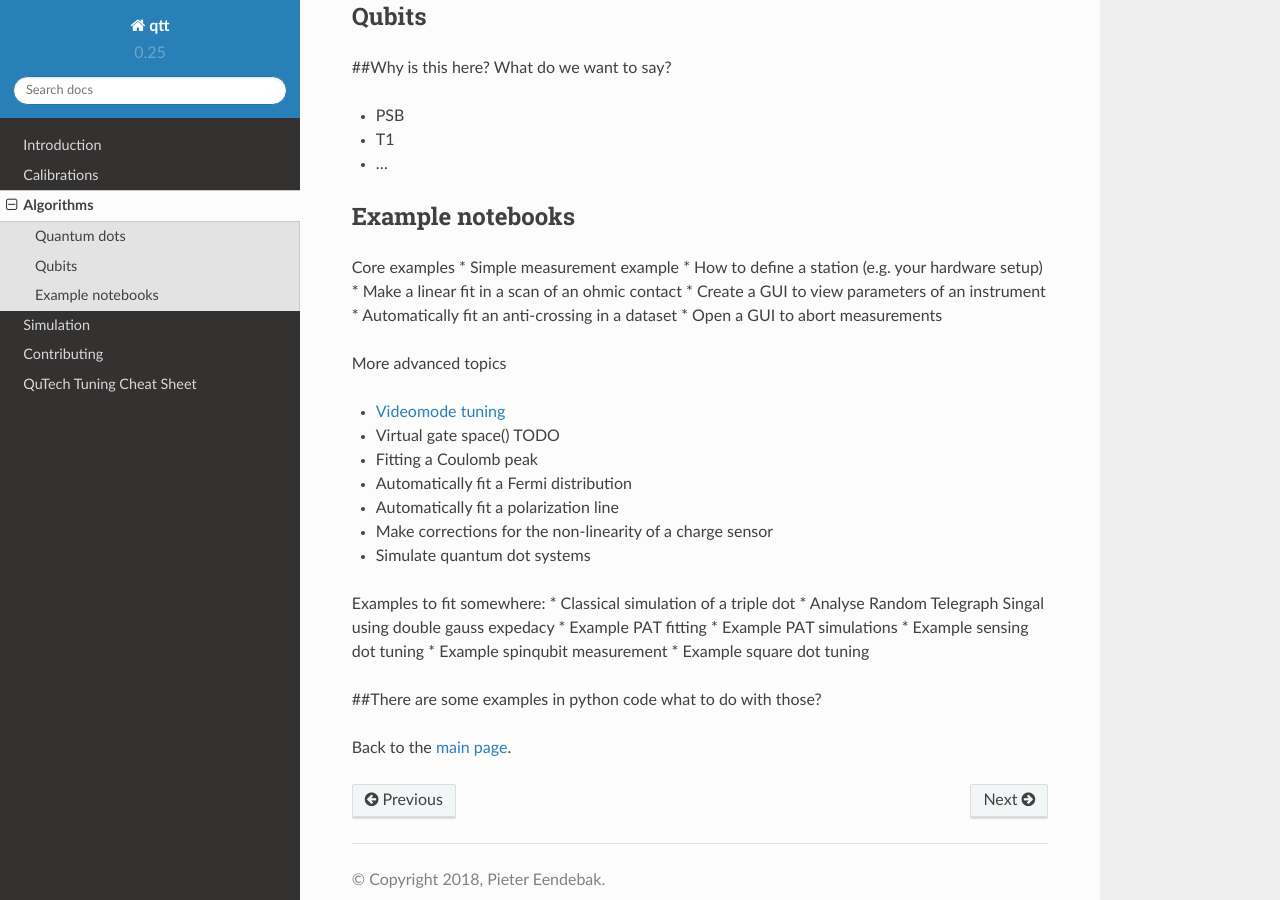
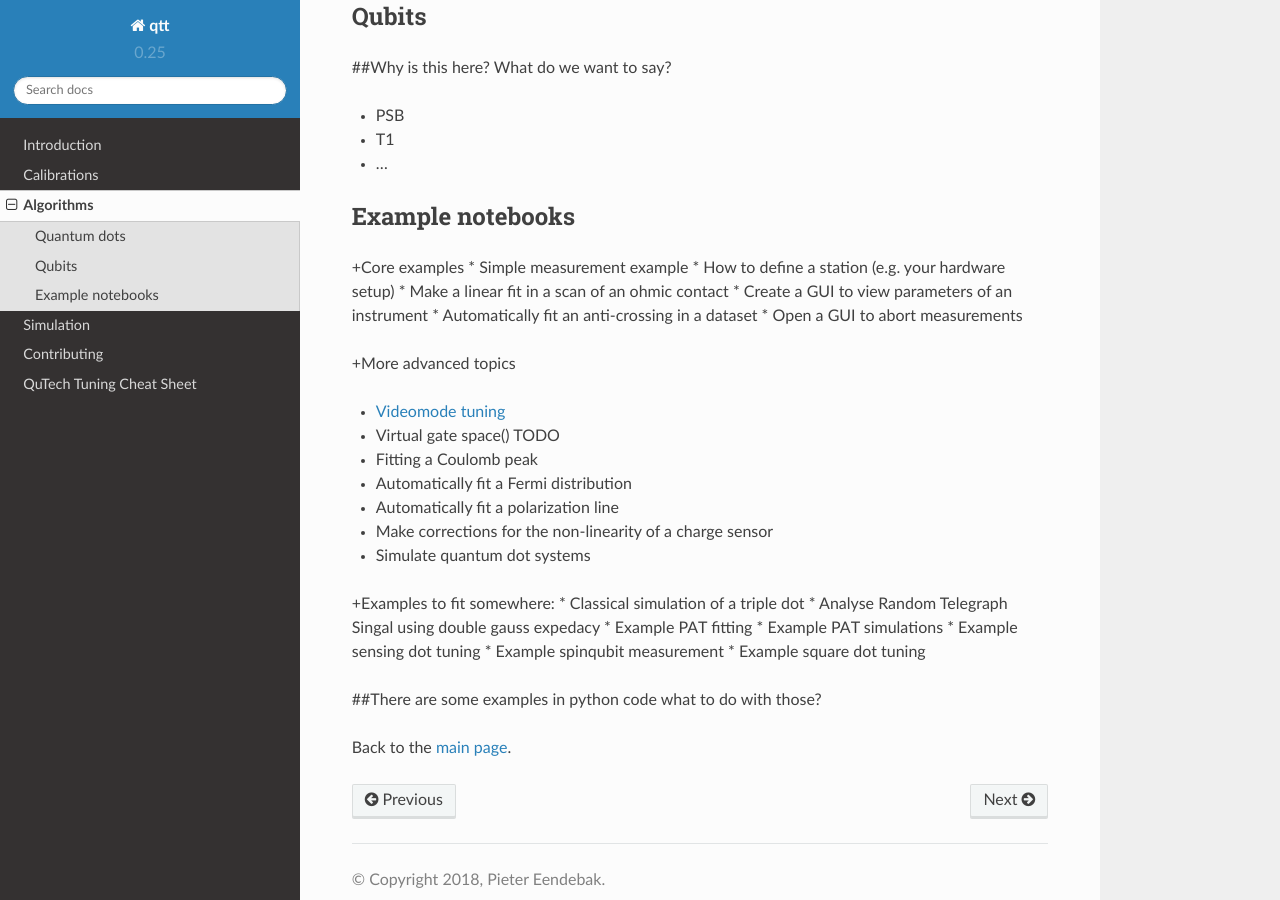
Before and after one commit to QuTech-Delft/qtt, a Sphinx documentation site: the page built from docs/algorithms.rst, in a window 1280 px wide and 900 px high, scrolled down 480 px. Built offline with Sphinx 7.4.7 and the Read the Docs theme 2.0.0, drawn with Linux system fonts in a browser that asks for light colours; the version number is read from the project's files by our own code.

Commit message:
resolve comments Pieter

```diff
--- a/docs/algorithms.rst
+++ b/docs/algorithms.rst
@@ -26,7 +26,7 @@ Qubits
 Example notebooks
 -----------------
 
-Core examples
++Core examples
 * :doc:`Simple measurement example <notebooks/example_simple.ipynb>`
 * :doc:`How to define a station (e.g. your hardware setup) <notebooks/example_station.ipynb>`
 * :doc:`Make a linear fit in a scan of an ohmic contact <notebooks/example_ohmic.ipynb>`
@@ -34,7 +34,7 @@ Core examples
 * :doc:`Automatically fit an anti-crossing in a dataset <notebooks/example_anticrossing.ipynb>`
 * :doc:`Open a GUI to abort measurements <notebooks/example_measurement_control.py>`
 
-More advanced topics
++More advanced topics
 
 * :doc:`Videomode tuning <notebooks/example_videomode>`
 * Virtual gate space() TODO
@@ -44,7 +44,7 @@ More advanced topics
 * :doc:`Make corrections for the non-linearity of a charge sensor <notebooks/example_charge_sensor.ipynb>`
 * :doc:`Simulate quantum dot systems <notebooks/example_classical_dot_simulation.ipynb>`
 
-Examples to fit somewhere:
++Examples to fit somewhere:
 * :doc:`Classical simulation of a triple dot <notebooks/classical_triple_dot.ipynb>`
 * :doc:`Analyse Random Telegraph Singal using double gauss expedacy <notebooks/example_doublegauss_expedacy_rts.ipynb>`
 * :doc:`Example PAT fitting <notebooks/example_PAT_fitting.ipynb>`
--- a/docs/index.rst
+++ b/docs/index.rst
@@ -31,6 +31,7 @@ A more elaborate starting guide can be found in the introduction. We do include
 More examples can be found in the example notebooks.
 
 
+
 Documentation
 =============
 
```
Also changed, not shown: docs/notebooks/README.md (+1 -0 lines).
